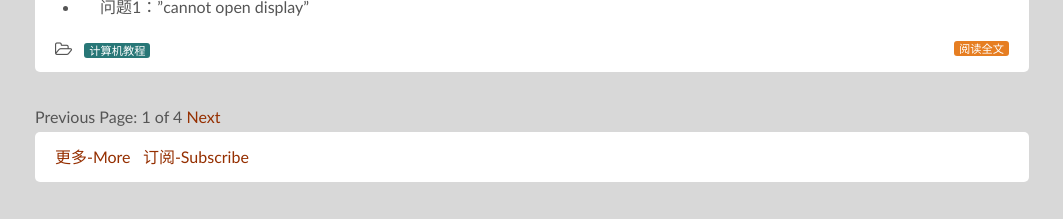
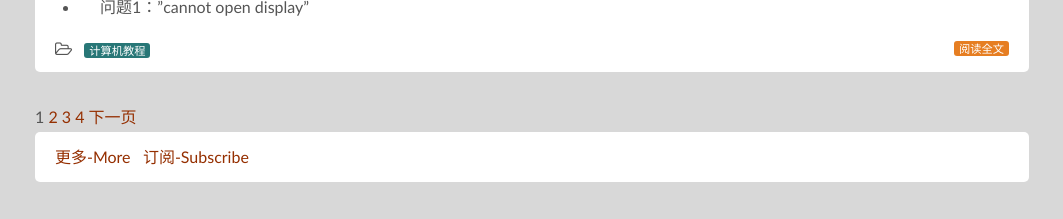
Before and after one commit to fk1091889767/tanwubin.github.io, a Jekyll site: the page built from index.html, in a window 1280 px wide. Shown: the part 1816-2035 px from the top of the page, without its empty margins (108-1171 px from the left). Built offline with Jekyll 4.4.1, drawn with Linux system fonts in a browser that asks for light colours; the list of posts is cut into pages by our own code; comment, search, counter and statistics services are not loaded.

Commit message:
分页代码

```diff
--- a/_includes/themes/effector-wide/index.html
+++ b/_includes/themes/effector-wide/index.html
@@ -17,19 +17,23 @@
 {% endfor %}
 {% if paginator.total_pages > 1 %}
 <!-- 分页代码 -->
-    <div class="pagination">
     {% if paginator.previous_page %}
-    <a href="/page{{ paginator.previous_page }}" class="previous">Previous</a>
+    <a href="{{ paginator.previous_page_path | prepend: site.baseurl | replace: '//', '/' }}"上一页</a>
+    {% endif %}
+
+    {% for page in (1..paginator.total_pages) %}
+    {% if page == paginator.page %}
+      <span class="active">{{ page }}</span>
+    {% elsif page == 1 %}
+      <a href="{{ '/index.html' | prepend: site.baseurl | replace: '//', '/' }}">{{ page }}</a>
     {% else %}
-    <span class="previous">Previous</span>
+      <a href="{{ site.paginate_path | prepend: site.baseurl | replace: '//', '/' | replace: ':num', page }}">{{ page }}</a>
     {% endif %}
-    <span class="page_number ">Page: {{ paginator.page }} of {{ paginator.total_pages }}</span>
+    {% endfor %}
+
     {% if paginator.next_page %}
-    <a href="/page{{ paginator.next_page }}" class="next">Next</a>
-    {% else %}
-    <span class="next ">Next</span>
+    <a href="{{ paginator.next_page_path | prepend: site.baseurl | replace: '//', '/' }}">下一页</a>
     {% endif %}
-    </div>
 {% endif %}
 <li><a class="btn"  href="/archive/">更多-More</a>&nbsp;&nbsp; <a class="btn" href="/feed/" target="_blank">订阅-Subscribe</a></li>
 <br>
```
